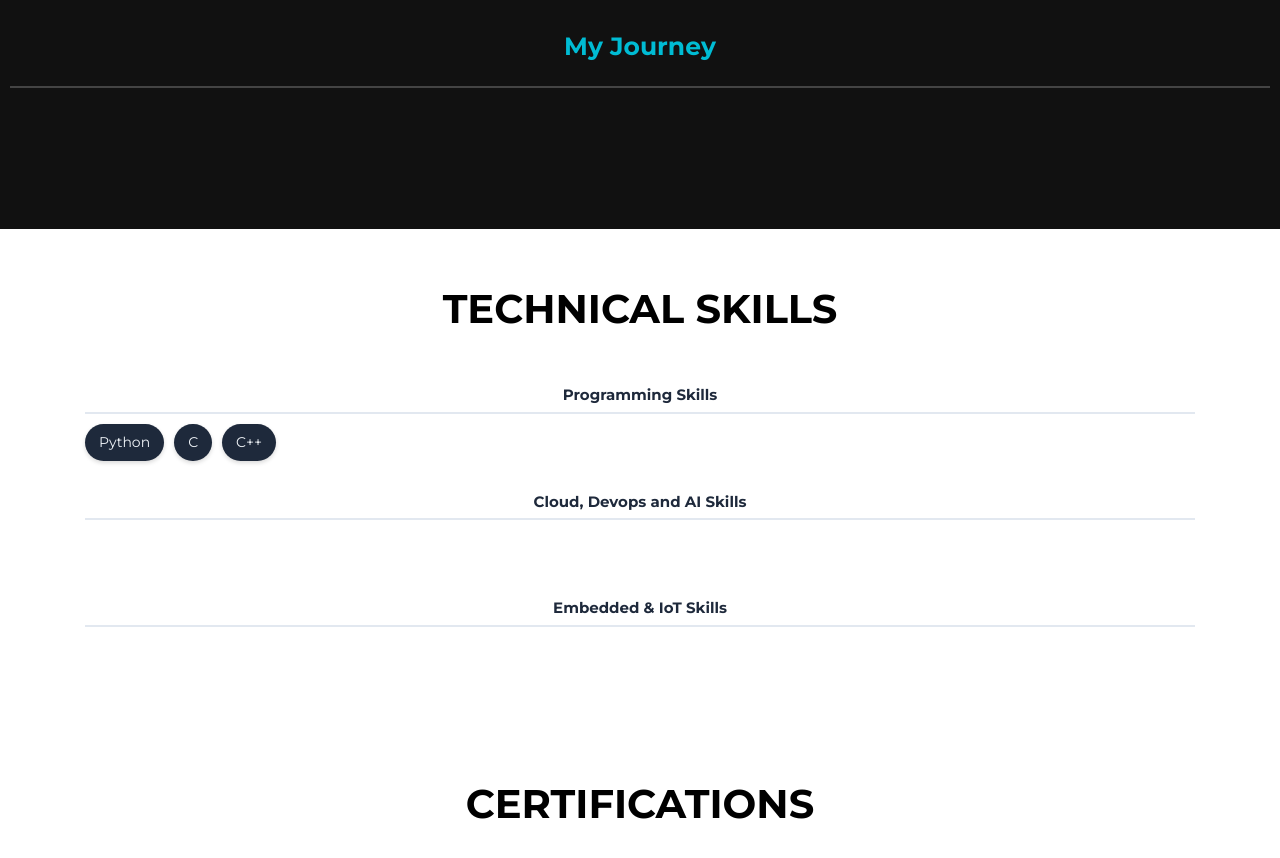
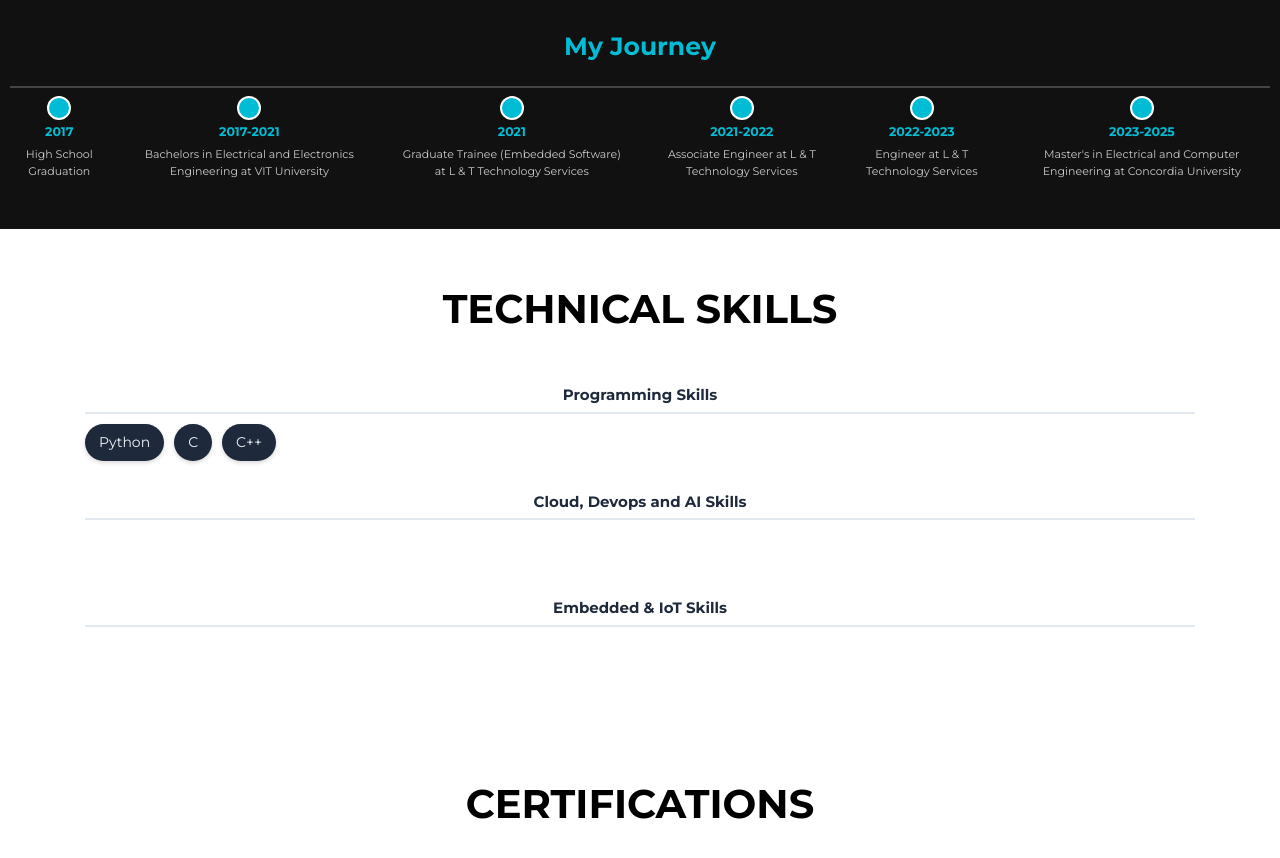
Before and after one commit to thomasathul/Portfolio, a plain HTML site: page index.html in a window 1280 px wide. Shown: the part 1443-2301 px from the top of the page. Drawn offline with Linux system fonts and the light colour scheme.

Commit message:
Add files via upload
Signed-off-by: Athul Thomas <thomasathul03@gmail.com>

```diff
--- a/index.html
+++ b/index.html
@@ -136,7 +136,21 @@
     </div>
   </div>
 </section>
+<script>
+  const observer = new IntersectionObserver(entries => {
+    entries.forEach(entry => {
+      if (entry.isIntersecting) {
+        entry.target.classList.add('visible');
+      }
+    });
+  }, {
+    threshold: 0.1
+  });
 
+  document.querySelectorAll('.timeline-point').forEach(el => {
+    observer.observe(el);
+  });
+</script>
 <section id="skills" class="section">
   <div class="container">
     <h2 class="section-title dark-blue-text">Technical Skills</h2>
```
